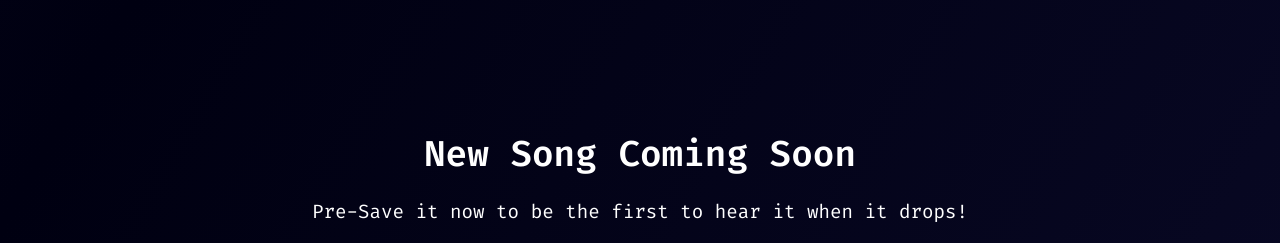
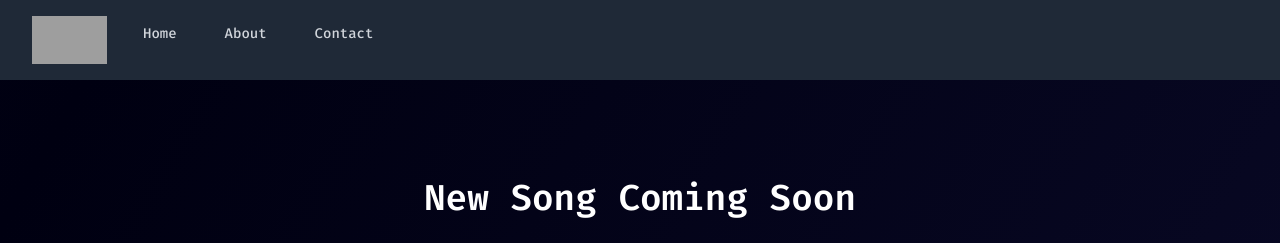
Before and after one commit to netteNz/wavstation, a Flask app: page / in a window 1280 px wide. Shown: the top 243 px of the page. Run offline with Flask 3, Linux system fonts and the light colour scheme; style sheets or scripts are compiled from the project's sources; grey boxes are pictures that could not be loaded.

Commit message:
changes to layout

```diff
--- a/templates/pre_save.html
+++ b/templates/pre_save.html
@@ -7,15 +7,39 @@
     <link href="https://fonts.googleapis.com/css2?family=Fira+Code:wght@400;500;600&display=swap" rel="stylesheet" />
     <link href="{{ url_for('static', filename='css/tailwind.css') }}" rel="stylesheet" />
   </head>
-  <body class="bg-gray-900 text-white flex items-center justify-center h-screen">
-    <div class="text-center hero-content">
-      <h1 class="text-4xl font-bold mb-6">New Song Coming Soon</h1>
-      <p class="text-lg mb-4">Pre-Save it now to be the first to hear it when it drops!</p>
+  <body class="bg-gray-900 text-white">
+    <!-- Navigation Bar -->
+    <nav class="bg-gray-800 fixed top-0 left-0 right-0 z-50">
+      <div class="mx-auto max-w-7xl px-2 sm:px-6 lg:px-8">
+        <div class="relative flex h-20 items-center justify-between">
+          <!-- Set height to match the navbar height -->
+          <div class="flex flex-1 items-center justify-center sm:items-stretch sm:justify-start">
+            <div class="flex flex-shrink-0 items-center">
+              <img class="h-12 w-auto" src="{{ url_for('static', filename='images/logo.png') }}" alt="Your Company" style="width: 75px;" /> <!-- Adjusted logo height -->
+            </div>
+            <div class="hidden sm:ml-6 sm:block">
+              <div class="flex space-x-6">
+                <!-- Menu items -->
+                <a href="#" class="rounded-md px-3 py-2 text-sm font-medium text-gray-300 hover:bg-gray-700 hover:text-white">Home</a>
+                <a href="#" class="rounded-md px-3 py-2 text-sm font-medium text-gray-300 hover:bg-gray-700 hover:text-white">About</a>
+                <a href="#" class="rounded-md px-3 py-2 text-sm font-medium text-gray-300 hover:bg-gray-700 hover:text-white">Contact</a>
+              </div>
+            </div>
+          </div>
+        </div>
+      </div>
+    </nav>
 
-      <iframe class="spotify-embed" src="https://open.spotify.com/embed/artist/1TpW0FLoBboVFEH42ynib2?utm_source=generator&theme=0" width="100%" height="352" frameBorder="0" allowfullscreen="" allow="autoplay; clipboard-write; encrypted-media; fullscreen; picture-in-picture" loading="lazy"></iframe>
-
-      <div class="flex justify-center mt-4">
-        <a href="#" class="bg-blue-500 text-white px-6 py-3 rounded-lg hover:bg-blue-600 transition duration-200">Pre-Save on Spotify</a>
+    <!-- Hero Content -->
+    <div class="flex flex-col items-center justify-center min-h-screen pt-20">
+      <!-- Adjusted padding-top to match navbar height -->
+      <div class="text-center">
+        <h1 class="text-4xl font-bold mb-6">New Song Coming Soon</h1>
+        <p class="text-lg mb-4">Pre-Save it now to be the first to hear it when it drops!</p>
+        <iframe class="spotify-embed" src="https://open.spotify.com/embed/artist/1TpW0FLoBboVFEH42ynib2?utm_source=generator&theme=0" width="100%" height="352" frameBorder="0" allowfullscreen="" allow="autoplay; clipboard-write; encrypted-media; fullscreen; picture-in-picture" loading="lazy"></iframe>
+        <div class="flex justify-center mt-4">
+          <a href="#" class="bg-blue-500 text-white px-6 py-3 rounded-lg hover:bg-blue-600 transition duration-200">Pre-Save on Spotify</a>
+        </div>
       </div>
     </div>
   </body>
```
Also changed, not shown: README.md.
